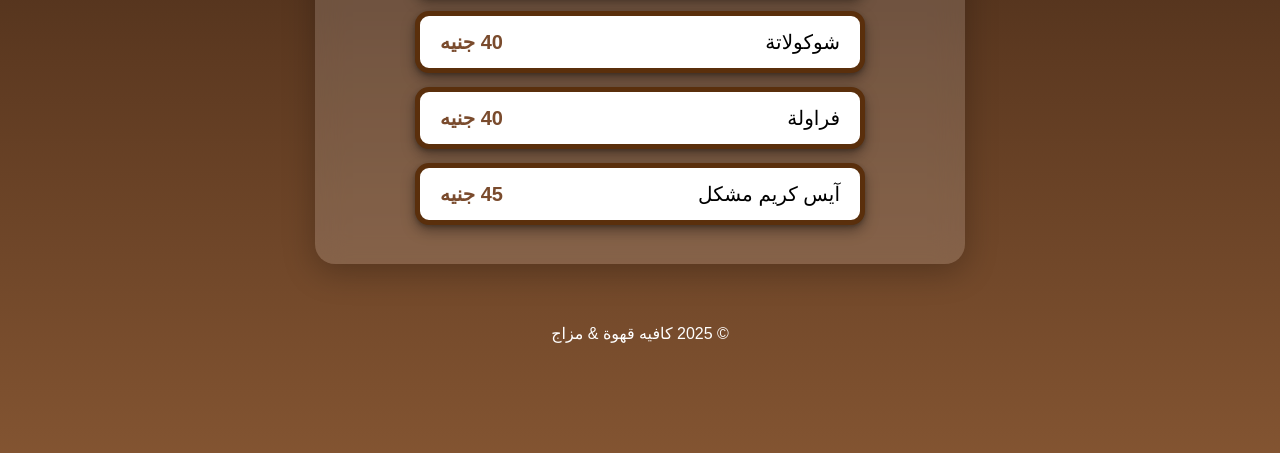
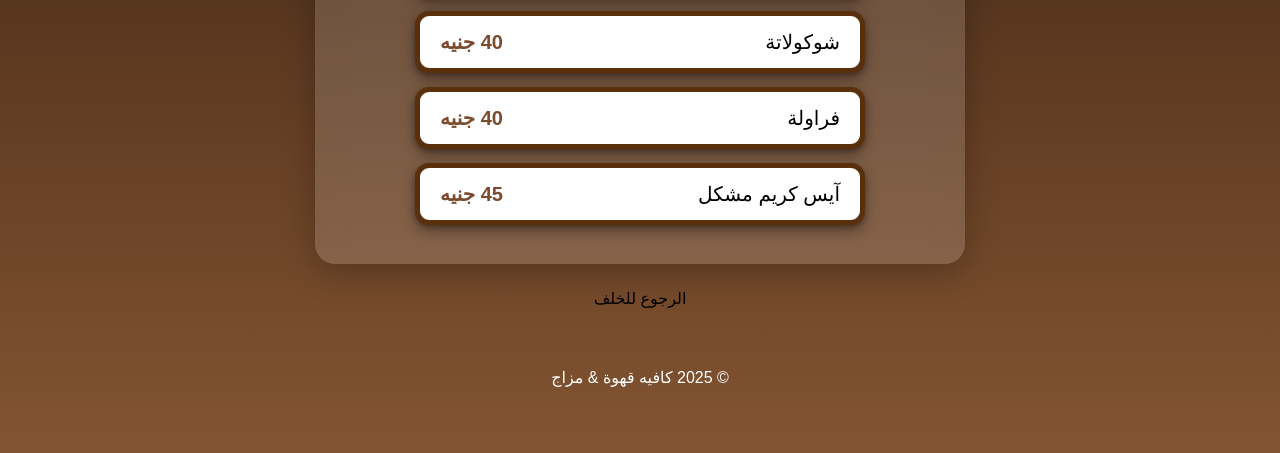
Before and after one commit to myproject382-pixel/coffee-menu, a plain HTML site: page icecream.html in a window 1280 px wide. Shown: the part 257-710 px from the top of the page. Drawn offline with Linux system fonts and the light colour scheme.

Commit message:
Update icecream.html

```diff
--- a/icecream.html
+++ b/icecream.html
@@ -5,6 +5,8 @@
     <meta name="viewport" content="width=device-width, initial-scale=1.0">
     <title>مثلجات</title>
     <link rel="stylesheet" href="style.css">
+    <link href="https://fonts.googleapis.com/css2?family=Changa:wght@300;400;500;600;700;800&display=swap" rel="stylesheet">
+
 </head>
 <body class="inner-page">
 
@@ -17,10 +19,22 @@
     <div class="product"><span>فراولة</span><span class="price">40 جنيه</span></div>
     <div class="product"><span>آيس كريم مشكل</span><span class="price">45 جنيه</span></div>
 </section>
+<div class="back-btn" onclick="goBack()">
+    الرجوع للخلف
+</div>
 
 <footer>
     <p>© 2025 كافيه قهوة & مزاج</p>
 </footer>
+<script>
+function goBack() {
+    if (window.history.length > 1) {
+        window.history.back();
+    } else {
+        window.location.href = "index.html";
+    }
+}
+</script>
 
 </body>
 </html>
```
